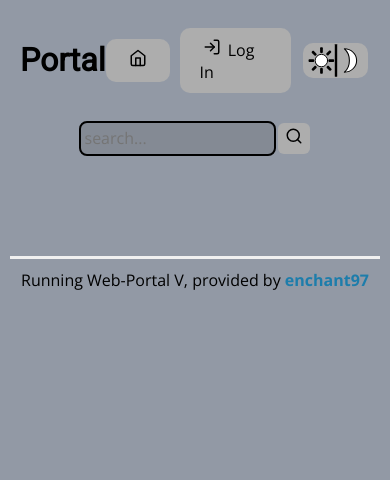
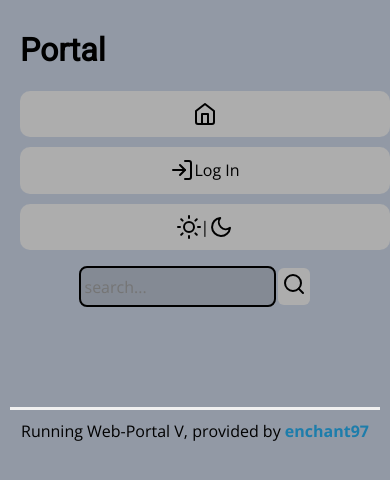
Before and after one commit to enchant97/web-portal, a Python web app: template web_portal/templates/portal.jinja2 in a window 390 px wide. Shown: the top 480 px of the page. Run offline with Jinja, Linux system fonts and the light colour scheme; the template is opened without the code that fills it, so the values that code supplies are empty.

Commit message:
improve nav & content widths styling

```diff
--- a/web_portal/static/style.css
+++ b/web_portal/static/style.css
@@ -70,10 +70,10 @@ body {
 }
 
 header {
-    padding: 10px;
+    padding: 0 10px;
     display: flex;
     align-items: center;
-    margin-bottom: 10px;
+    margin-bottom: 1rem;
 }
 
 header h1 {
@@ -83,17 +83,20 @@ header h1 {
 header nav {
     display: flex;
     gap: 10px;
-    align-items: center;
 }
 
 header nav a,
 header nav button {
     text-decoration: none;
     color: var(--font-dark);
-    padding: 10px 20px;
+    padding: .7rem 1.2rem;
     background-color: var(--bg-bnt);
     border-radius: 10px;
     border-style: none;
+    margin: 0;
+    display: flex;
+    align-items: center;
+    justify-content: center;
 }
 
 header nav a:hover,
@@ -155,7 +158,7 @@ footer a {
 
 .feather-icon {
     width: 24px;
-    height: 18px;
+    height: 24px;
     stroke: currentColor;
     stroke-width: 2;
     stroke-linecap: round;
@@ -336,15 +339,6 @@ footer a {
     color: var(--font-light);
 }
 
-#themeToggleBnt {
-    background-image: url("/static/theme-changer.svg");
-    background-repeat: no-repeat;
-    background-position: center;
-    background-size: auto;
-    height: 35px;
-    width: 65px;
-}
-
 #theme-picker-selector {
     display: flex;
     justify-content: center;
@@ -377,3 +371,22 @@ footer a {
         min-width: 50%;
     }
 }
+
+@media(max-width:500px) {
+
+    header,
+    header nav {
+        flex-direction: column;
+        width: 100%;
+    }
+
+    .panel div a {
+        padding: 2rem 1rem;
+    }
+}
+
+@media(max-width:490px) {
+    .panel div {
+        grid-template-columns: 100%;
+    }
+}
--- a/web_portal/templates/shared/base.jinja2
+++ b/web_portal/templates/shared/base.jinja2
@@ -25,7 +25,7 @@
             {% else %}
             <a href="{{ url_for('login.login') }}">{{ macros.feather_img('log-in') }}Log In</a>
             {% endif %}
-            <button id="themeToggleBnt" title="Theme Picker"></button>
+            <button id="themeToggleBnt" title="Theme Picker">{{ macros.feather_img('sun') }}|{{ macros.feather_img('moon') }}</button>
         </nav>
     </header>
     <main>
```
Also changed, not shown: web_portal/static/theme-changer.svg (deleted).
